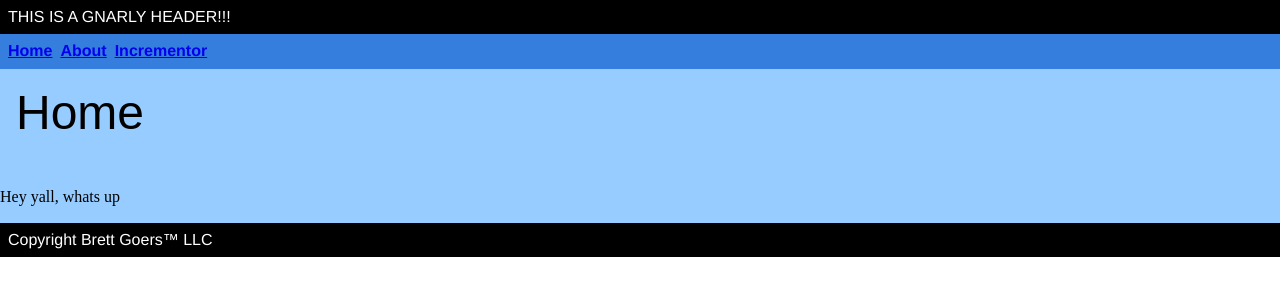
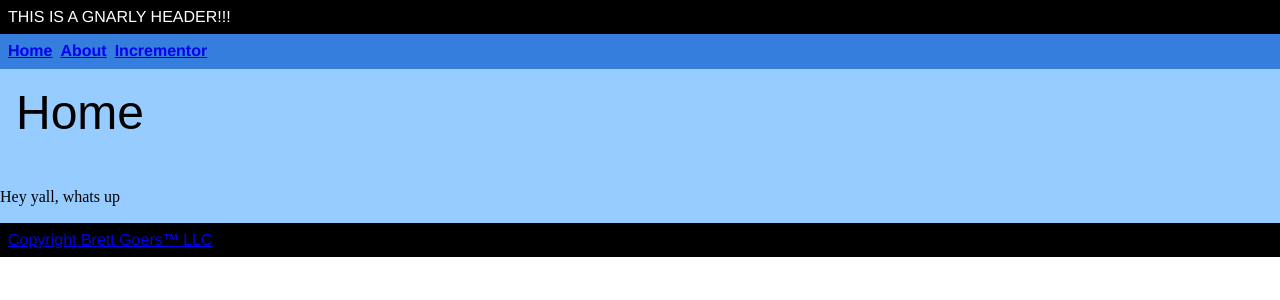
Before and after one commit to bcg5039/hello-incrementor, a React (Create React App) app: page / in a window 1280 px wide. Shown: the top 300 px of the page. Built offline with nearby package versions, Linux system fonts and the light colour scheme.

Commit message:
added footer link to github

```diff
--- a/src/containers/footer.js
+++ b/src/containers/footer.js
@@ -2,7 +2,10 @@ import React from 'react'
 export default props => {
   return (
     <div className="pa2 helvetica bg-black white">
-      Copyright Brett Goers™ LLC
+      <a href="https://github.com/bcg5039">
+        Copyright Brett Goers™
+        LLC
+      </a>
     </div>
   )
 }
```
